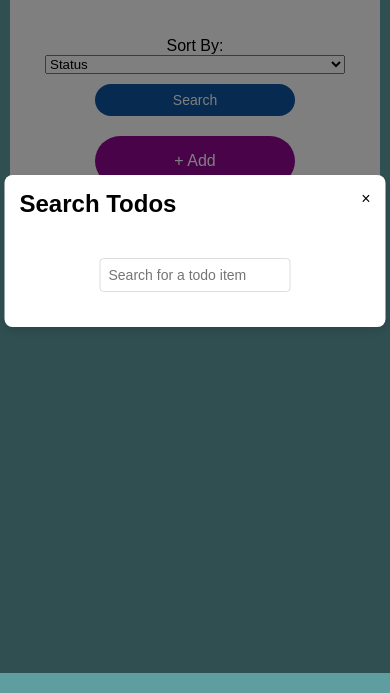
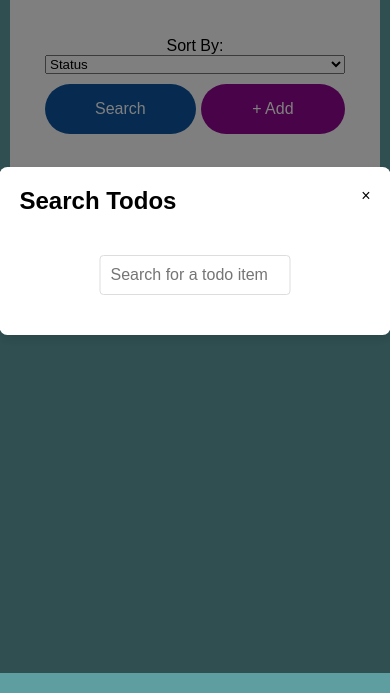
Before and after one commit to dannykryan/todo, a website built with Vite: page index.html in a window 390 px wide. Both pictures are taken after a click on the button "Search". Shown: the part 171-864 px from the top of the page. Built offline with nearby package versions, Linux system fonts and the light colour scheme; some packages are replaced by stand-ins of ours; no server answers; the database is empty.

Commit message:
correct icons and main button styling

```diff
--- a/index.html
+++ b/index.html
@@ -19,8 +19,10 @@
               <option value="status" selected>Status</option>
               <option value="category">Category</option>
             </select>
-            <button id="search-button" type="button">Search</button>
-            <button id="add-button" type="button">+ Add</button>
+            <div class="button-container">
+              <button id="search-button" type="button">Search</button>
+              <button id="add-button" type="button">+ Add</button>
+            </div>
           </div>
 
         </div>
--- a/main.js
+++ b/main.js
@@ -245,10 +245,23 @@ window.addEventListener('click', (event) => {
 function openEditModal(todo) {
   inputBox.value = todo.todo; // Set the input box value to the current todo text
   document.getElementById('status-selector').value = todo.status; // Set the status selector to the current status
+  document.getElementById('category-selector').value = todo.category; // Set the category selector to the current category
   modal.style.display = 'block'; // Show the modal
   currentTodoId = todo.uuid;
   deleteButton.style.display = 'block';
   importantCheckbox.checked = todo.important;
+
+  // Set the category icon
+  const categoryIcon = document.querySelector('.category-icon'); // Assuming you have this class in the modal
+  if (categoryIcon) {
+    const iconMapping = {
+      shopping: '/images/shop-icon.svg',
+      home: '/images/home-icon.svg',
+      work: '/images/work-icon.svg',
+      school: '/images/school-icon.svg'
+    };
+    categoryIcon.src = iconMapping[todo.category] || '/images/edit-icon.svg'; // Set default icon if not found
+  }
 }
 
 // Set up event listeners
--- a/style.css
+++ b/style.css
@@ -220,7 +220,6 @@ button:hover {
   border: 2px solid grey
 }
 
-/* Basic modal styles */
 #search-modal {
   display: none;
   position: fixed;
@@ -228,22 +227,21 @@ button:hover {
   left: 0;
   right: 0;
   bottom: 0;
-  background: rgba(0, 0, 0, 0.5); /* Semi-transparent background */
-  z-index: 1000; /* Ensure modal is above other content */
+  background: rgba(0, 0, 0, 0.5);
+  z-index: 1000;
 }
 
-/* Modal content container */
 #search-modal-content {
   position: absolute;
   top: 50%;
   left: 50%;
-  transform: translate(-50%, -50%); /* Center the modal */
+  transform: translate(-50%, -50%);
   background: white;
   padding: 20px;
-  border-radius: 8px; /* Rounded corners */
+  border-radius: 8px;
   width: 90%;
-  max-width: 500px; /* Limit the width */
-  box-shadow: 0 4px 10px rgba(0, 0, 0, 0.1); /* Soft shadow */
+  max-width: 500px;
+  box-shadow: 0 4px 10px rgba(0, 0, 0, 0.1);
   text-align: center;
 }
 
@@ -294,41 +292,16 @@ button:hover {
   background-color: #f4f4f4;
 }
 
-/* Style for the search button (if needed) */
 #search-button {
-  border: none;
-  outline: none;
-  padding: 16px 50px;
   background: rgb(13, 85, 161);
-  color: #fff;
-  font-size: 16px;
-  cursor: pointer;
-  border-radius: 40px;
-  margin-bottom: 10px;
 }
 
 #search-button:hover {
   background-color: rgb(8, 59, 114);
 }
 
-/* Responsive design: ensure modal looks good on smaller screens */
-@media (max-width: 600px) {
-  #search-modal-content {
-    width: 90%;
-    padding: 15px;
-  }
-
-  #search-input {
-    font-size: 14px;
-    padding: 8px;
-  }
-
-  #search-modal-close {
-    font-size: 20px;
-  }
-
-  #search-button {
-    padding: 8px 16px;
-    font-size: 14px;
-  }
+.button-container {
+  display: flex;
+  justify-content: space-between;
+  gap: 5px;
 }
```
